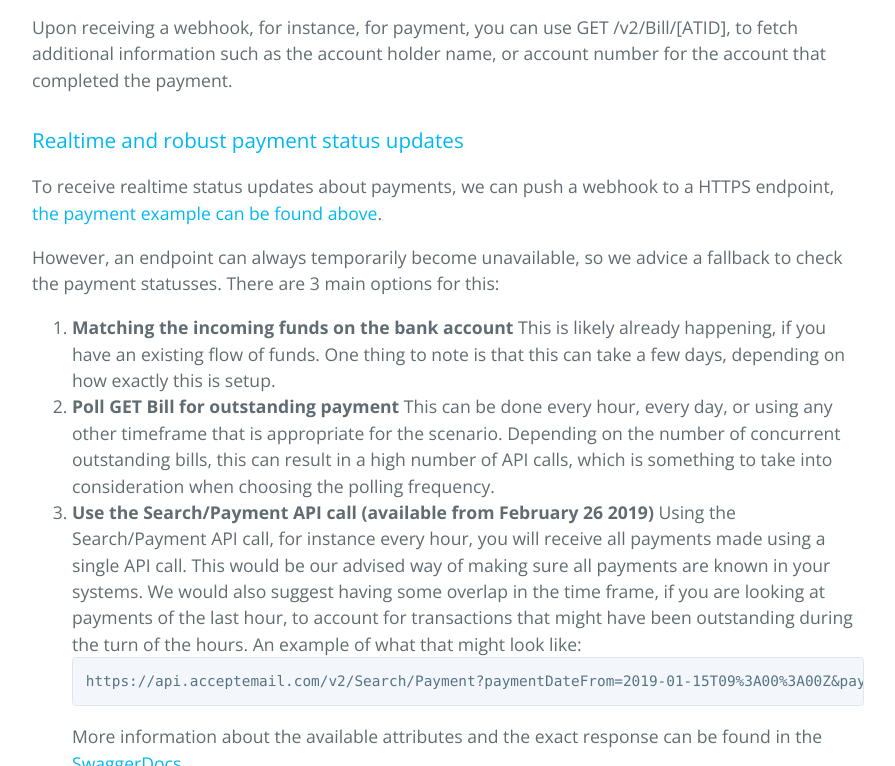
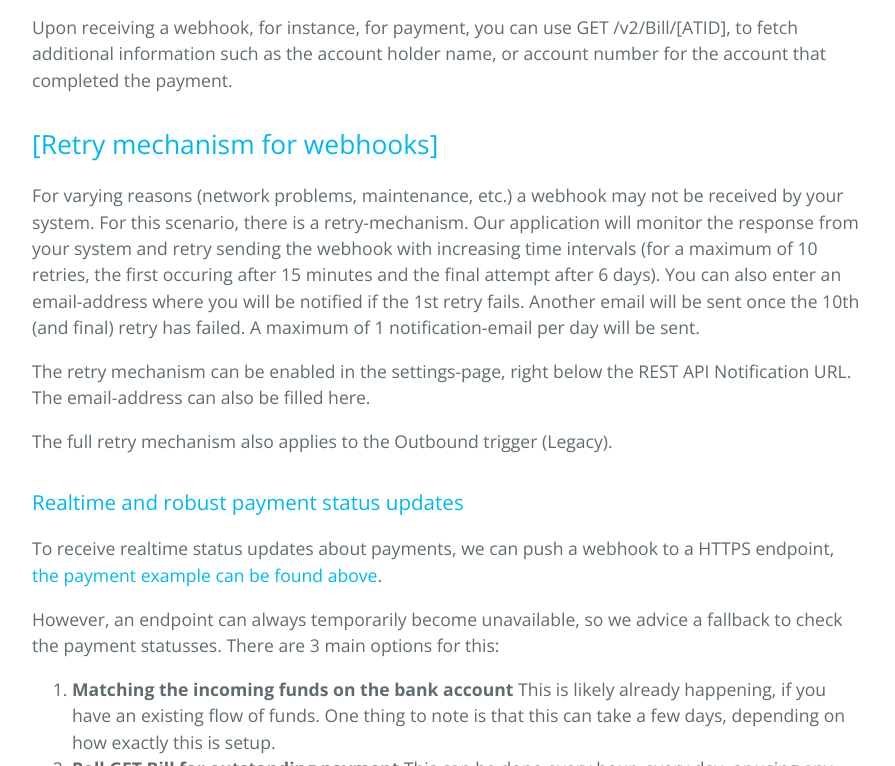
Before and after one commit to AcceptEmail/Examples, a Jekyll site: the page built from index.md, in a window 1280 px wide and 900 px high, scrolled down 6487 px, cut to the strip 134-900 px from the top of the window. Shown: the whole strip, without its empty margins (192-1087 px from the left). Built offline with Jekyll 4.4.1, drawn with Linux system fonts in a browser that asks for light colours.

Commit message:
retry verhaal toegevoegd

```diff
--- a/index.md
+++ b/index.md
@@ -202,6 +202,15 @@ These webhooks will be sent to a HTTPS endpoint that can be set in your account.
 <div class='embed-container'><iframe src='https://player.vimeo.com/video/254997339' frameborder='0' webkitAllowFullScreen mozallowfullscreen allowFullScreen></iframe></div>
 
 Upon receiving a webhook, for instance, for payment, you can use GET /v2/Bill/[ATID], to fetch additional information such as the account holder name, or account number for the account that completed the payment.
+
+## [Retry mechanism for webhooks]
+
+For varying reasons (network problems, maintenance, etc.) a webhook may not be received by your system. For this scenario, there is a retry-mechanism. Our application will monitor the response from your system and retry sending the webhook with increasing time intervals (for a maximum of 10 retries, the first occuring after 15 minutes and the final attempt after 6 days).
+You can also enter an email-address where you will be notified if the 1st retry fails. Another email will be sent once the 10th (and final) retry has failed. A maximum of 1 notification-email per day will be sent.
+
+The retry mechanism can be enabled in the settings-page, right below the REST API Notification URL. The email-address can also be filled here.
+
+The full retry mechanism also applies to the Outbound trigger (Legacy).
 
 <a id="realtime-robust-paymentstatus"></a>
 
```
